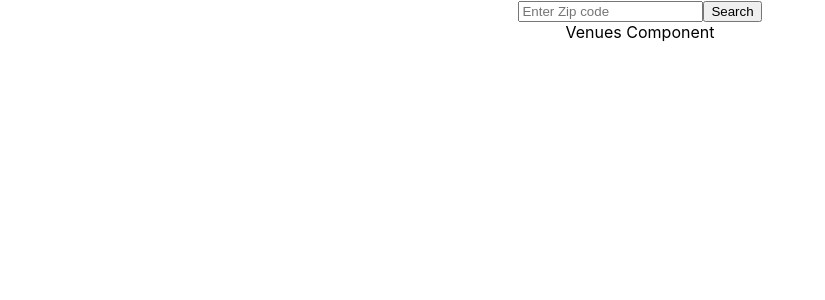
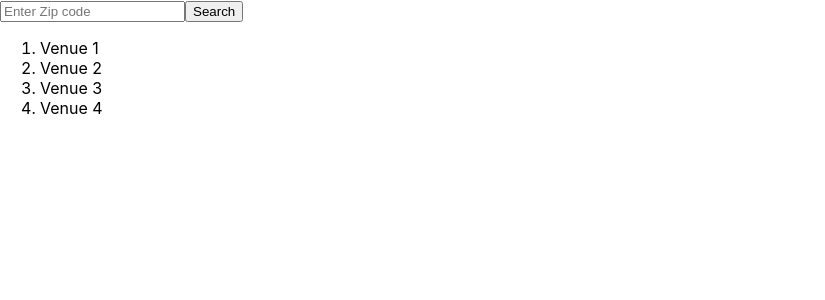
Before and after one commit to rajal-kumar/venue-search, a React (Create React App) app: page / in a window 1280 px wide. Shown: the top 300 px of the page, without its empty margins (0-825 px from the left). Built offline with nearby package versions, Linux system fonts and the light colour scheme.

Commit message:
added superagent to make https requests for the API

```diff
--- a/package.json
+++ b/package.json
@@ -5,7 +5,8 @@
   "dependencies": {
     "react": "^16.10.2",
     "react-dom": "^16.10.2",
-    "react-scripts": "3.2.0"
+    "react-scripts": "3.2.0",
+    "superagent": "^5.1.0"
   },
   "scripts": {
     "start": "react-scripts start",
--- a/src/App.js
+++ b/src/App.js
@@ -1,5 +1,5 @@
 import React from 'react';
-import './App.css';
+// import './App.css';
 
 import { Nav, Venues } from './components'
 
--- a/src/components/Venues.jsx
+++ b/src/components/Venues.jsx
@@ -3,7 +3,14 @@ import React from 'react'
 class Venues extends React.Component {
   render() {
     return (
-      <div>Venues Component</div>
+      <div>
+        <ol>
+          <li>Venue 1</li>
+          <li>Venue 2</li>
+          <li>Venue 3</li>
+          <li>Venue 4</li>
+        </ol>
+      </div>
     )
   }
 }
```
Also changed, not shown: 1 other file (tests, documents, lock files or other folders).
